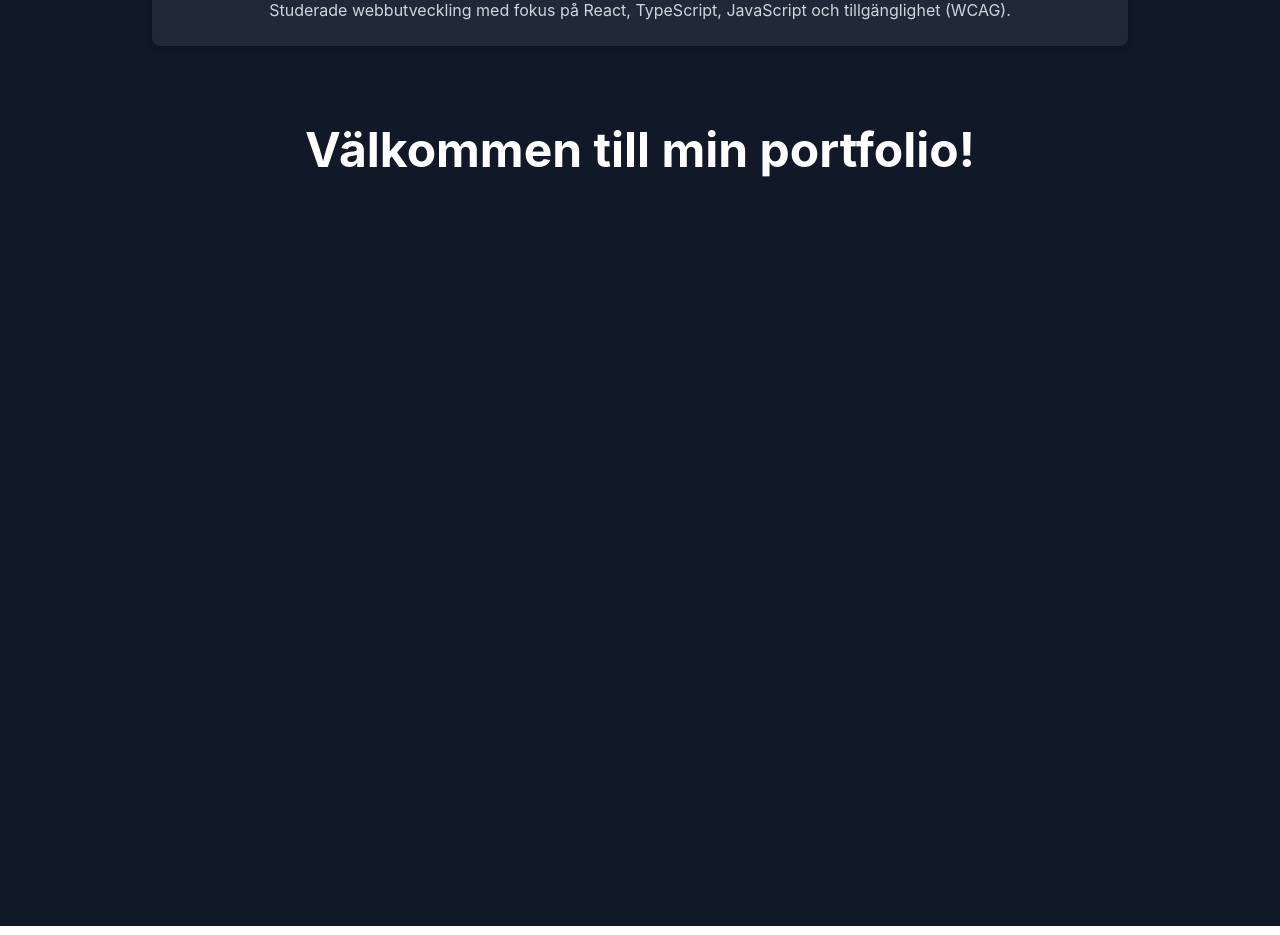
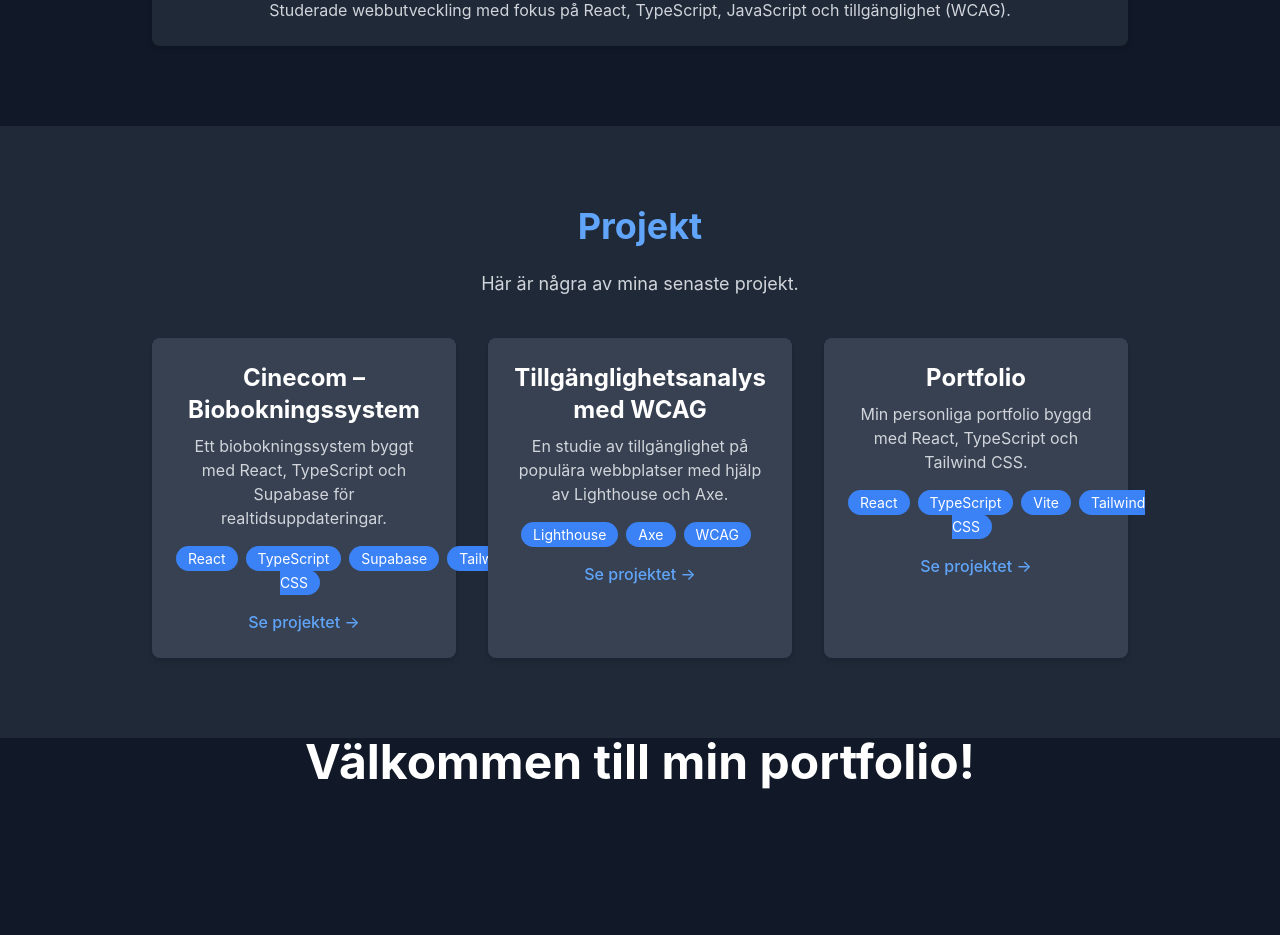
Before and after one commit to linneanore/my-portfolio, a React (Vite) app: page / in a window 1280 px wide. Shown: the part 2780-3715 px from the top of the page. Built offline with nearby package versions, Linux system fonts and the light colour scheme.

Commit message:
Added Project section to portfolio

```diff
--- a/src/App.tsx
+++ b/src/App.tsx
@@ -7,6 +7,7 @@ import About from './components/About';
 import Skills from './components/Skills';
 import WorkExperience from './components/WorkExperience';
 import Education from './components/Education';
+import Projects from './components/Projects';
 //import './App.css'
 
 function App() {
@@ -18,6 +19,7 @@ function App() {
       <Skills />
       <WorkExperience />
       <Education />
+      <Projects />
       <div className="min-h-screen w-full bg-gray-900 flex flex-col items-center">
         <h1 className="text-5xl font-bold text-white">Välkommen till min portfolio!</h1>
       </div>
--- /dev/null
+++ b/src/components/Projects.tsx
@@ -0,0 +1,58 @@
+const projects = [
+  {
+    title: "Cinecom – Biobokningssystem",
+    description: "Ett biobokningssystem byggt med React, TypeScript och Supabase för realtidsuppdateringar.",
+    tech: ["React", "TypeScript", "Supabase", "Tailwind CSS"],
+    link: "https://github.com/ditt-repo/cinecom",
+  },
+  {
+    title: "Tillgänglighetsanalys med WCAG",
+    description: "En studie av tillgänglighet på populära webbplatser med hjälp av Lighthouse och Axe.",
+    tech: ["Lighthouse", "Axe", "WCAG"],
+    link: "https://github.com/ditt-repo/wcag-analysis",
+  },
+  {
+    title: "Portfolio",
+    description: "Min personliga portfolio byggd med React, TypeScript och Tailwind CSS.",
+    tech: ["React", "TypeScript", "Vite", "Tailwind CSS"],
+    link: "https://github.com/ditt-repo/portfolio",
+  },
+];
+
+const Projects = () => {
+  return (
+    <section id="projects" className="py-20 bg-gray-800 text-white">
+      <div className="container mx-auto max-w-5xl px-6 text-center">
+        <h2 className="text-4xl font-bold text-blue-400 mb-6">Projekt</h2>
+        <p className="text-lg text-gray-300 mb-10">
+          Här är några av mina senaste projekt.
+        </p>
+        <div className="grid grid-cols-1 md:grid-cols-2 lg:grid-cols-3 gap-8">
+          {projects.map((project, index) => (
+            <div key={index} className="p-6 bg-gray-700 rounded-lg shadow-md hover:shadow-lg transition">
+              <h3 className="text-2xl font-bold text-white">{project.title}</h3>
+              <p className="text-gray-300 mt-2">{project.description}</p>
+              <div className="mt-4">
+                {project.tech.map((tech, idx) => (
+                  <span key={idx} className="text-sm bg-blue-500 text-white px-3 py-1 rounded-full mr-2">
+                    {tech}
+                  </span>
+                ))}
+              </div>
+              <a
+                href={project.link}
+                target="_blank"
+                rel="noopener noreferrer"
+                className="mt-4 inline-block text-blue-400 hover:underline"
+              >
+                Se projektet →
+              </a>
+            </div>
+          ))}
+        </div>
+      </div>
+    </section>
+  );
+};
+
+export default Projects;
```
